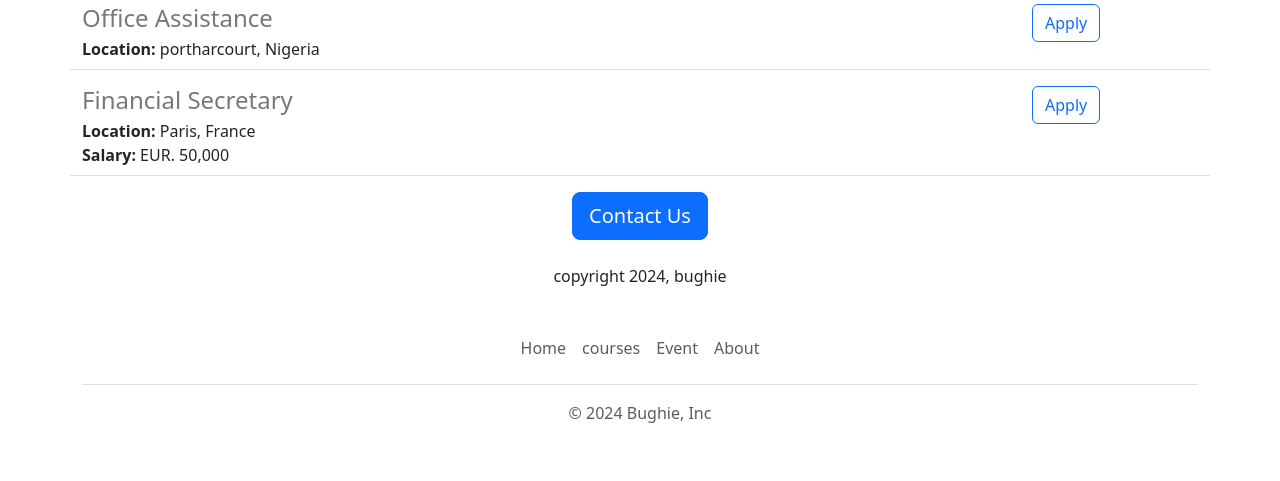
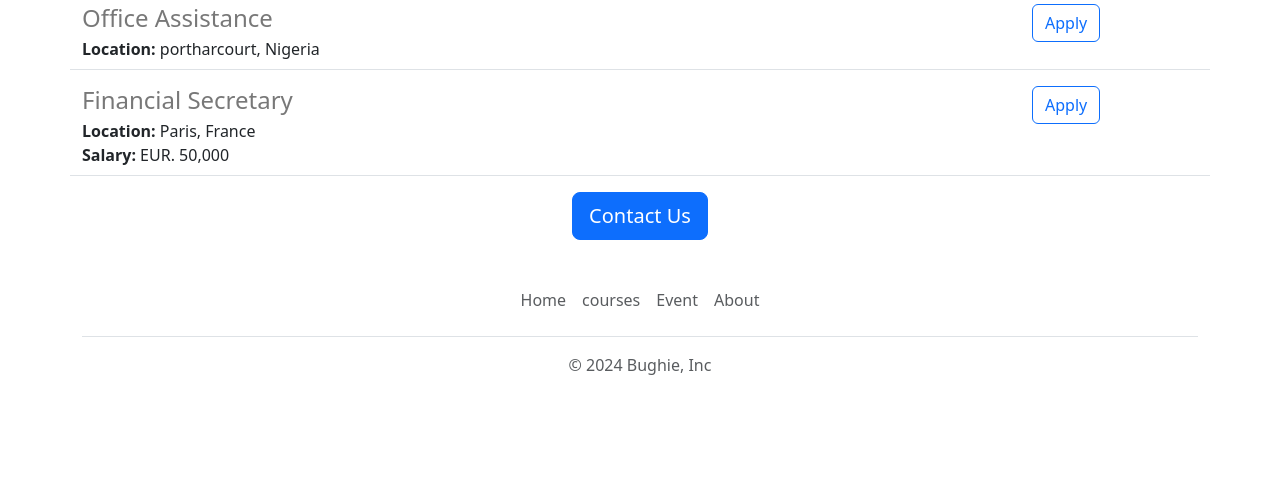
Before and after one commit to ibemma/JOVIANL-WEB, a Flask app: page / in a window 1280 px wide. Shown: the part 1118-1599 px from the top of the page. After the commit the page ends 1493 px from the top, so only its background shows below. Run offline with Flask 3, Linux system fonts and the light colour scheme.

Commit message:
little changes

```diff
--- a/templates/home.html
+++ b/templates/home.html
@@ -39,7 +39,6 @@
             </div>
             <div class= 'text-center'>
                 <a href="mailto:hello@bughie.ai?subject=Question%20about%20job%20Openings&body=My%20name%3A%20%3Cyour%20name%20here%3E%0D%0A%0D%0AMy%20questions%3A%20%3Center%20questions%20here%3E" class="btn btn-primary btn-lg">Contact Us</a>
-                <p class= "mt-4">copyright 2024, bughie</p>
             </div>
         </div>
     {%include'footer.html'%}
```
